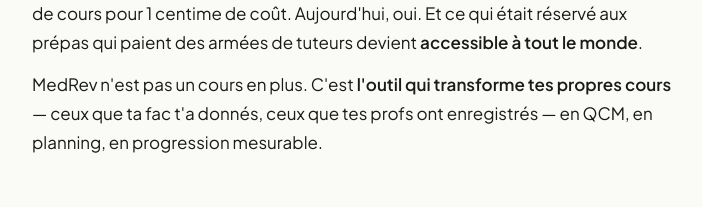
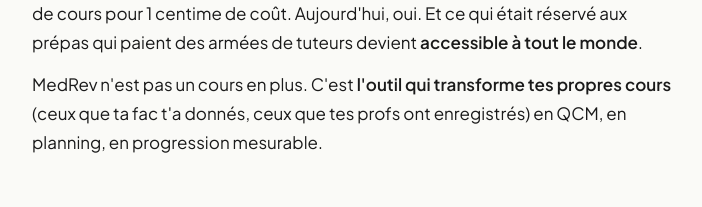
Before and after one commit to Axman1ak/MedRev, a Next.js app: page /manifesto in a window 1280 px wide. Shown: the part 2131-2338 px from the top of the page, without its empty margins (288-990 px from the left). Built offline with nearby package versions, Linux system fonts and the light colour scheme.

Commit message:
Update page.tsx

```diff
--- a/src/app/manifesto/page.tsx
+++ b/src/app/manifesto/page.tsx
@@ -84,7 +84,7 @@
           <p className="manifesto-p">
             MedRev tourne sans pub, sans Google Analytics, sans Facebook
             Pixel, sans cookies tiers. <strong>Hébergé sur Supabase EU
-            (Paris)</strong> — aucune donnée ne quitte l&apos;Union Européenne.
+            (Paris)</strong>. Aucune donnée ne quitte l&apos;Union Européenne.
           </p>
           <p className="manifesto-p">
             Si on coule un jour, on n&apos;ouvre pas la porte aux <em>data
@@ -105,8 +105,8 @@
           </p>
           <p className="manifesto-p">
             MedRev n&apos;est pas un cours en plus. C&apos;est <strong>l&apos;outil
-            qui transforme tes propres cours</strong> — ceux que ta fac
-            t&apos;a donnés, ceux que tes profs ont enregistrés — en QCM, en
+            qui transforme tes propres cours</strong> (ceux que ta fac
+            t&apos;a donnés, ceux que tes profs ont enregistrés) en QCM, en
             planning, en progression mesurable.
           </p>
         </section>
```
